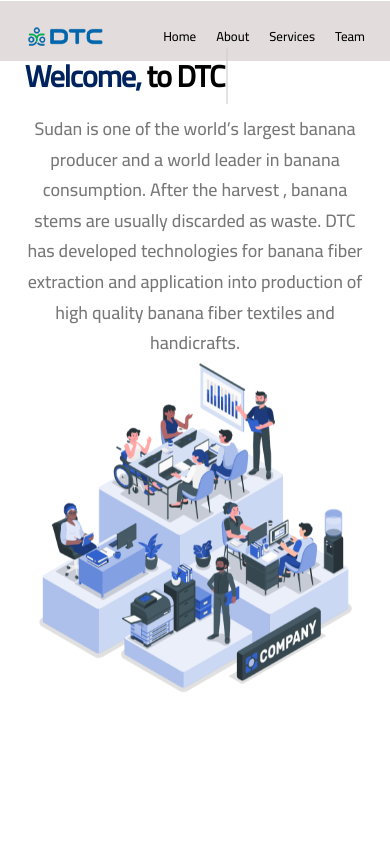
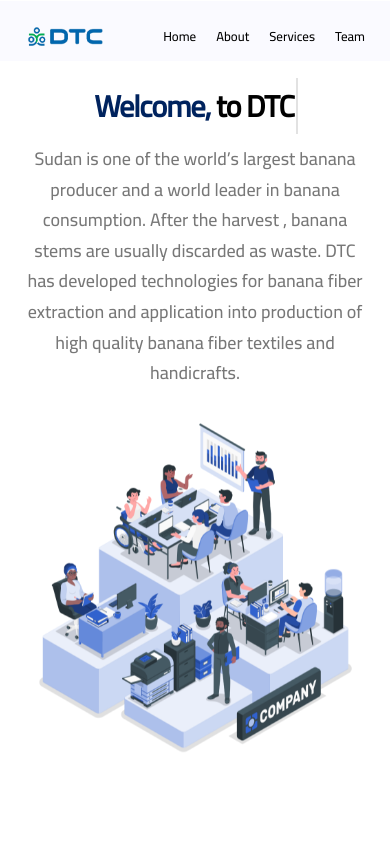
Before and after one commit to DT-Company/DTC.github.io, a plain HTML site: page index.html in a window 390 px wide. Shown: the top 844 px of the page. Drawn offline with Linux system fonts and the light colour scheme.

Commit message:
Add files via upload

```diff
--- a/index.html
+++ b/index.html
@@ -254,7 +254,7 @@
             <div class="icons">
                 <p>You Will Find Us On:</p>
                 <div class="icon">
-                    <a href="mailto:Ibrahimantimo@gmail.com">
+                    <a href="mailto:info.en.dtc@gmail.com">
                         <i class="fa-solid fa-envelope"></i>
                     </a>
                     <!-- <a href="#">
--- a/master.css
+++ b/master.css
@@ -74,7 +74,7 @@
     right: 0;
     width: 100%;
     z-index: 9999;
-    background-color: #d6ceceb3;
+    background-color: #f6f6ff8f;
 }
 @media(max-width: 991px){
     .header{
@@ -281,12 +281,17 @@
   }
   .landing .text{
       flex: 1;
-      margin: 0 auto;
+      margin: 30px auto;
   }
   .landing .text h1{
       margin: 0;
       font-size: 40px;
       letter-spacing: -1px;
+  }
+  @media(max-width: 991px){
+    .landing .text h1{
+        margin: auto;
+    }
   }
   .landing .text h1{
       width: 200px;
```
